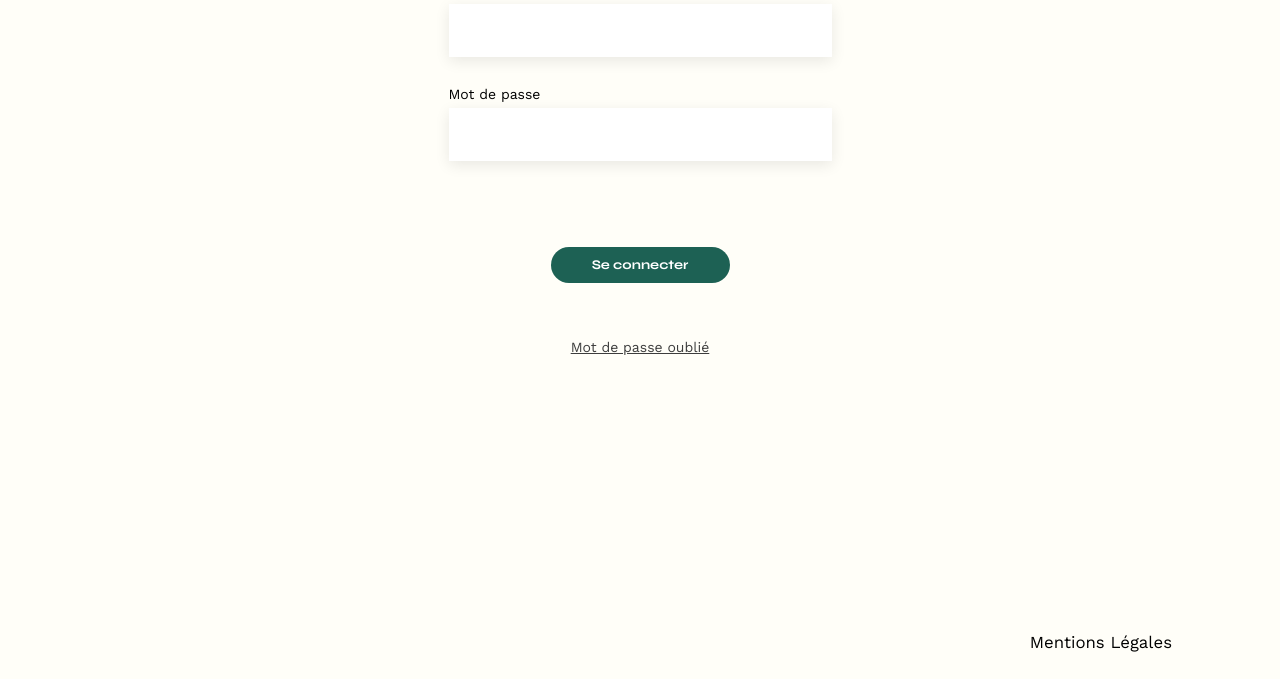
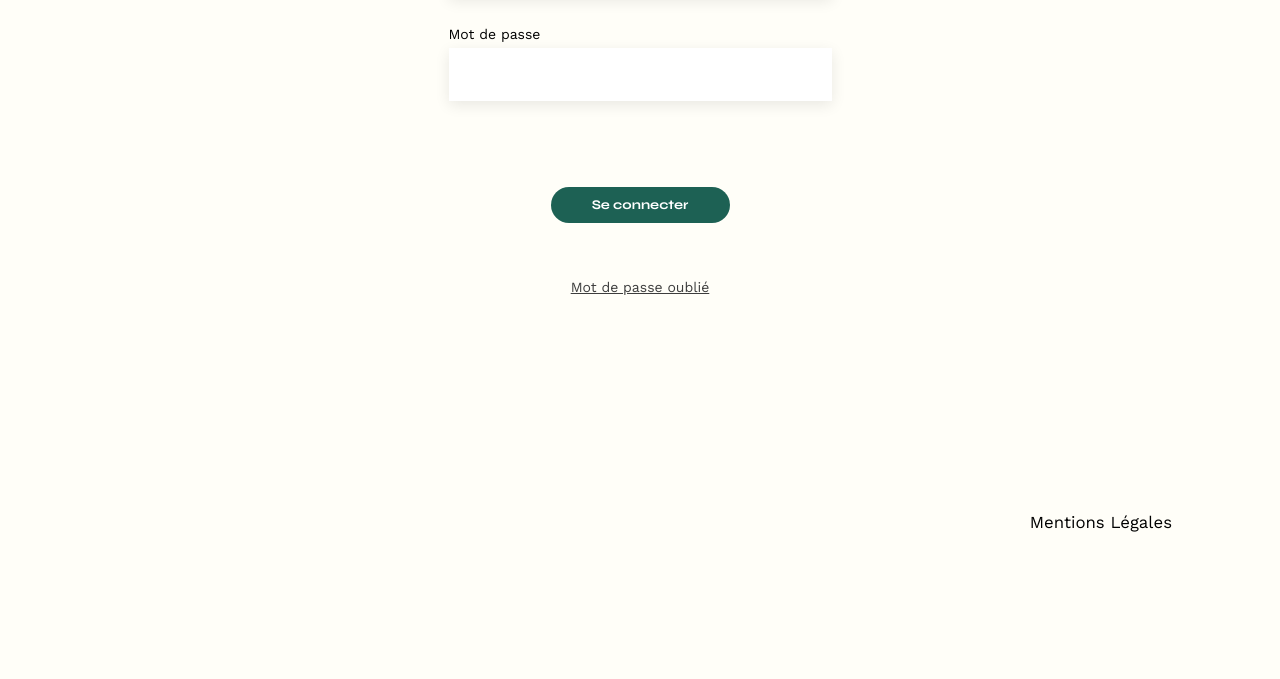
Before and after one commit to Bronx-AR/Sophie-Bluel, a plain HTML site: page FrontEnd/login_page.html in a window 1280 px wide. Shown: the part 460-1139 px from the top of the page. After the commit the page ends 1019 px from the top, so only its background shows below. Drawn offline with nearby package versions, Linux system fonts and the light colour scheme.

Commit message:
modif suite mentorat

```diff
--- a/FrontEnd/assets/style.css
+++ b/FrontEnd/assets/style.css
@@ -689,7 +689,7 @@ nav li a {
 
 /* Login Page */
 #login {
-	padding: 230px 0px;
+	padding: 170px 0px;
 	width: 100%;
 	display: flex;
 	flex-direction: column;
```
Also changed, not shown: FrontEnd/index.html (+1 -0 lines).
